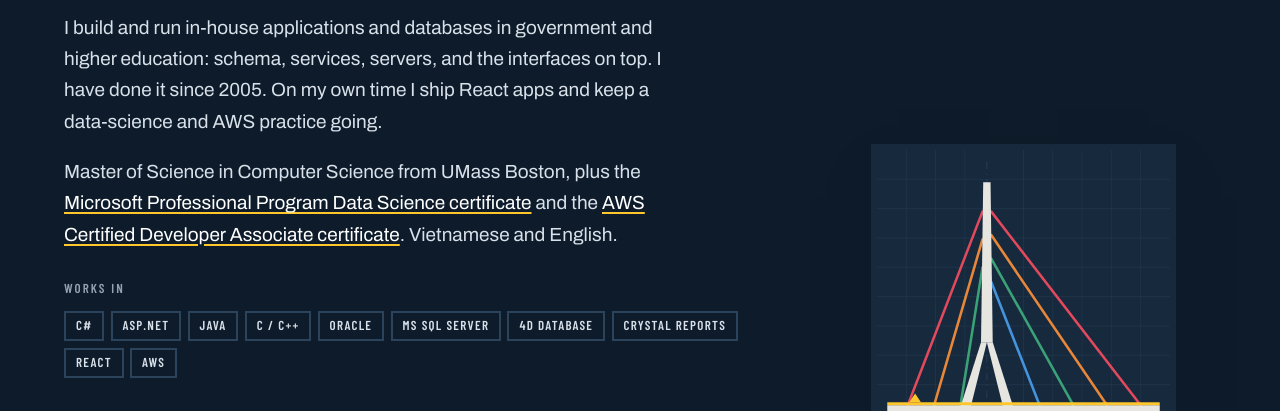
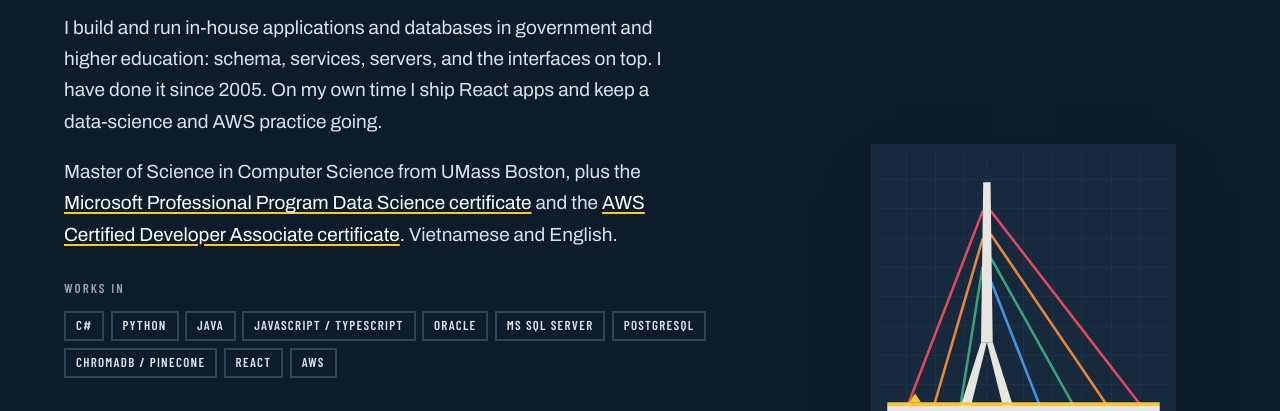
Before and after one commit to vunguyen0104/personal-website, a plain HTML site: page index.html in a window 1280 px wide. Shown: the part 350-761 px from the top of the page. Drawn offline with nearby package versions, Linux system fonts and the light colour scheme.

Commit message:
chore: add new skills

```diff
--- a/index.html
+++ b/index.html
@@ -104,13 +104,13 @@
                 <p class="stack__label">Works in</p>
                 <ul class="stack">
                     <li>C#</li>
-                    <li>ASP.NET</li>
+                    <li>Python</li>
                     <li>Java</li>
-                    <li>C / C++</li>
+                    <li>JavaScript / TypeScript</li>
                     <li>Oracle</li>
                     <li>MS SQL Server</li>
-                    <li>4D Database</li>
-                    <li>Crystal Reports</li>
+                    <li>PostgreSQL</li>
+                    <li>ChromaDB / Pinecone</li>
                     <li>React</li>
                     <li>AWS</li>
                 </ul>
@@ -306,6 +306,8 @@
                             <div class="station__body">
                                 <p>In-house development and application support.</p>
                                 <ul class="station__list">
+                                    <li>Built and deployed RAG systems using LangChain, ChromaDB, and OpenAI APIs for enterprise clients.</li>
+                                    <li>Architected multi-agent workflows using Claude and GPT-5 for automated document processing.</li>
                                     <li>Design, build and deploy software across web services, Java and J2EE, SOA and open-source stacks: SQL, SQL*Plus, SQL Server, Oracle, JDBC, ODBC, XML and XML Schema, XSLT, SOAP, WSDL, UDDI, Apache technologies, Systinet WASP, Tomcat, .NET, HTML and JavaScript, on every version of Windows.</li>
                                     <li>Administer the agency's RDBMS and SQL Server instances: design, maintenance and repair.</li>
                                     <li>Move the legacy servers onto those platforms.</li>
```
